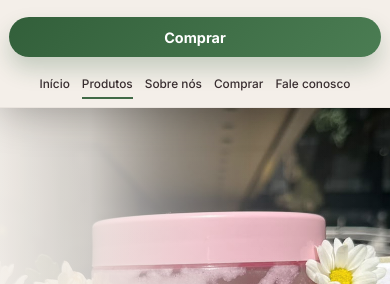
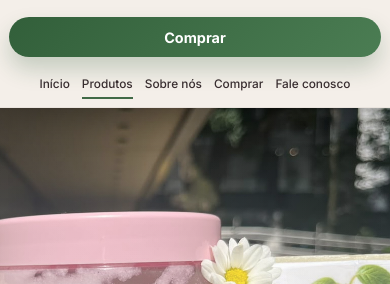
Before and after one commit to Vitor-Ferreira-Souza/Lumiskin, a plain HTML site: page index.html in a window 390 px wide. Shown: the part 78-362 px from the top of the page. Drawn offline with nearby package versions, Linux system fonts and the light colour scheme.

Commit message:
correção de bugs

```diff
--- a/css/style.css
+++ b/css/style.css
@@ -883,6 +883,10 @@ main { overflow-x: hidden; }
 
   .hero {
     min-height: 460px;
+    background:
+      linear-gradient(180deg, rgba(244, 239, 233, 0) 0%, rgba(244, 239, 233, 0.18) 38%, rgba(244, 239, 233, 0.96) 58%, #f4efe9 100%),
+      url("../assets/lumiskin_inicio.jpeg") 75% center / cover no-repeat;
+    background-color: #f4efe9;
   }
 
   .hero-inner {
```
